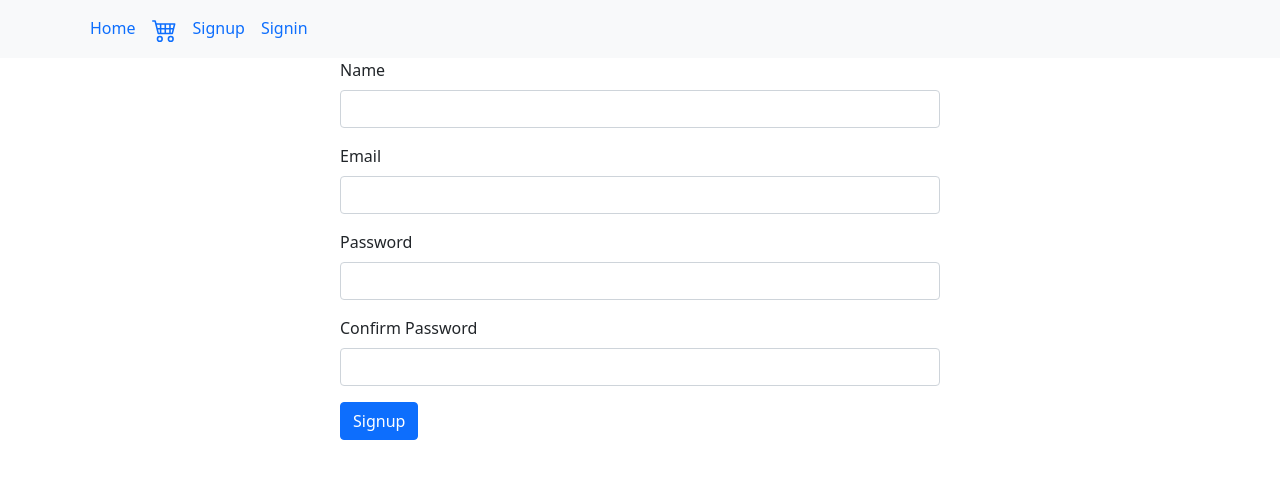
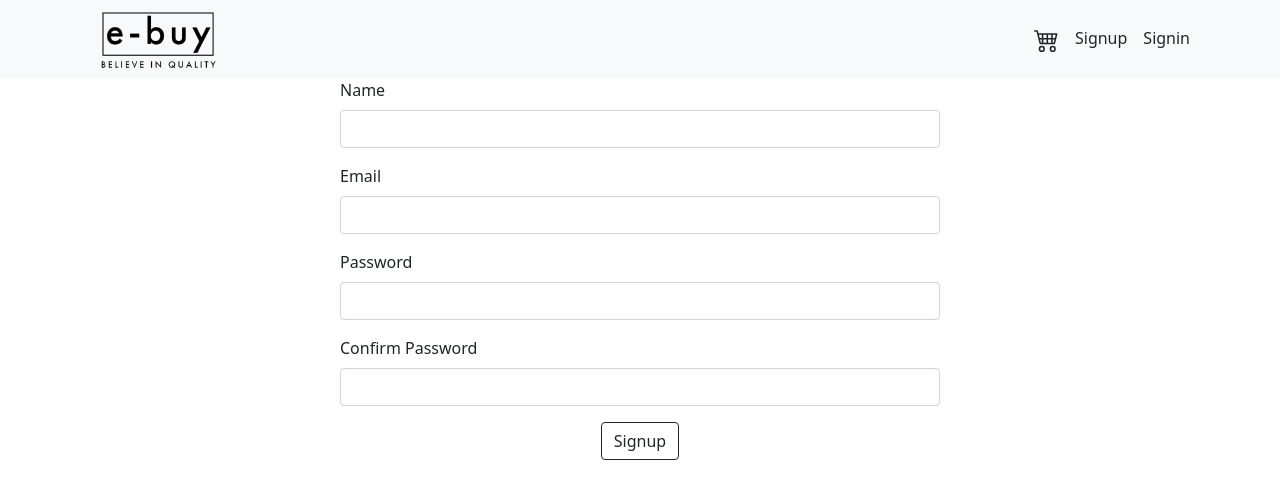
Before and after one commit to ZiadAbdulBari/-iQuantile_frontend_task, a Vue app: page /registration in a window 1280 px wide. Shown: the top 498 px of the page. Built offline with nearby package versions, Linux system fonts and the light colour scheme.

Commit message:
design changed

```diff
--- a/src/components/Header.vue
+++ b/src/components/Header.vue
@@ -2,26 +2,26 @@
     <div>
         <nav class="navbar navbar-expand-lg bg-light">
             <div class="container">
+                <router-link class="navbar-brand" to="/">
+                </router-link>
+                    <img src="../assets/images/logo.png" alt="" style="max-width:120px;">
                 <button class="navbar-toggler" type="button" data-bs-toggle="collapse" data-bs-target="#navbarSupportedContent" aria-controls="navbarSupportedContent" aria-expanded="false" aria-label="Toggle navigation">
                 <span class="navbar-toggler-icon"></span>
                 </button>
                 <div class="collapse navbar-collapse" id="navbarSupportedContent">
-                <ul class="navbar-nav me-auto mb-2 mb-lg-0">
+                    <ul class="navbar-nav ms-auto mb-2 mb-lg-0">
                         <li class="nav-item">
-                        <router-link to="/" class="nav-link active" aria-current="page" href="#">Home</router-link>
-                    </li>
-                    <li class="nav-item">
-                        <router-link to="/cart" class="nav-link active" aria-current="page" href="#">
+                            <router-link to="/cart" class="nav-link text-dark" aria-current="page" href="#">
                             <svg xmlns="http://www.w3.org/2000/svg" width="25" height="25" fill="currentColor" class="bi bi-cart4" viewBox="0 0 16 16">
                                 <path d="M0 2.5A.5.5 0 0 1 .5 2H2a.5.5 0 0 1 .485.379L2.89 4H14.5a.5.5 0 0 1 .485.621l-1.5 6A.5.5 0 0 1 13 11H4a.5.5 0 0 1-.485-.379L1.61 3H.5a.5.5 0 0 1-.5-.5zM3.14 5l.5 2H5V5H3.14zM6 5v2h2V5H6zm3 0v2h2V5H9zm3 0v2h1.36l.5-2H12zm1.11 3H12v2h.61l.5-2zM11 8H9v2h2V8zM8 8H6v2h2V8zM5 8H3.89l.5 2H5V8zm0 5a1 1 0 1 0 0 2 1 1 0 0 0 0-2zm-2 1a2 2 0 1 1 4 0 2 2 0 0 1-4 0zm9-1a1 1 0 1 0 0 2 1 1 0 0 0 0-2zm-2 1a2 2 0 1 1 4 0 2 2 0 0 1-4 0z"/>
                             </svg>
                             </router-link>
                         </li>
                         <li class="nav-item">
-                        <router-link to="/registration" class="nav-link active" aria-current="page" href="#">Signup</router-link>
+                            <router-link to="/registration" class="nav-link text-dark" aria-current="page" href="#">Signup</router-link>
                         </li>
                         <li class="nav-item">
-                        <router-link to="/login" class="nav-link active" aria-current="page" href="#">Signin</router-link>
+                            <router-link to="/login" class="nav-link text-dark" aria-current="page" href="#">Signin</router-link>
                         </li>
                     </ul>
                 </div>
--- a/src/views/RegistrationView.vue
+++ b/src/views/RegistrationView.vue
@@ -24,8 +24,9 @@
           <input v-model="confirmPassword" type="password" class="form-control" id="exampleInputEmail1" aria-describedby="emailHelp">
           <div id="emailHelp" class="form-text text-danger" v-if="confirmPasswordError!=''">{{confirmPasswordError}}</div>
         </div>
-
-        <button @click.prevent="signup()" type="submit" class="btn btn-primary">Signup</button>
+        <div class="text-center">
+          <button @click.prevent="signup()" type="submit" class="btn border-dark">Signup</button>
+        </div>
       </form>
     </div>
   </div>
```
Also changed, not shown: src/assets/images/logo.png (added). Lines whose indentation alone changed are shown as unchanged.
